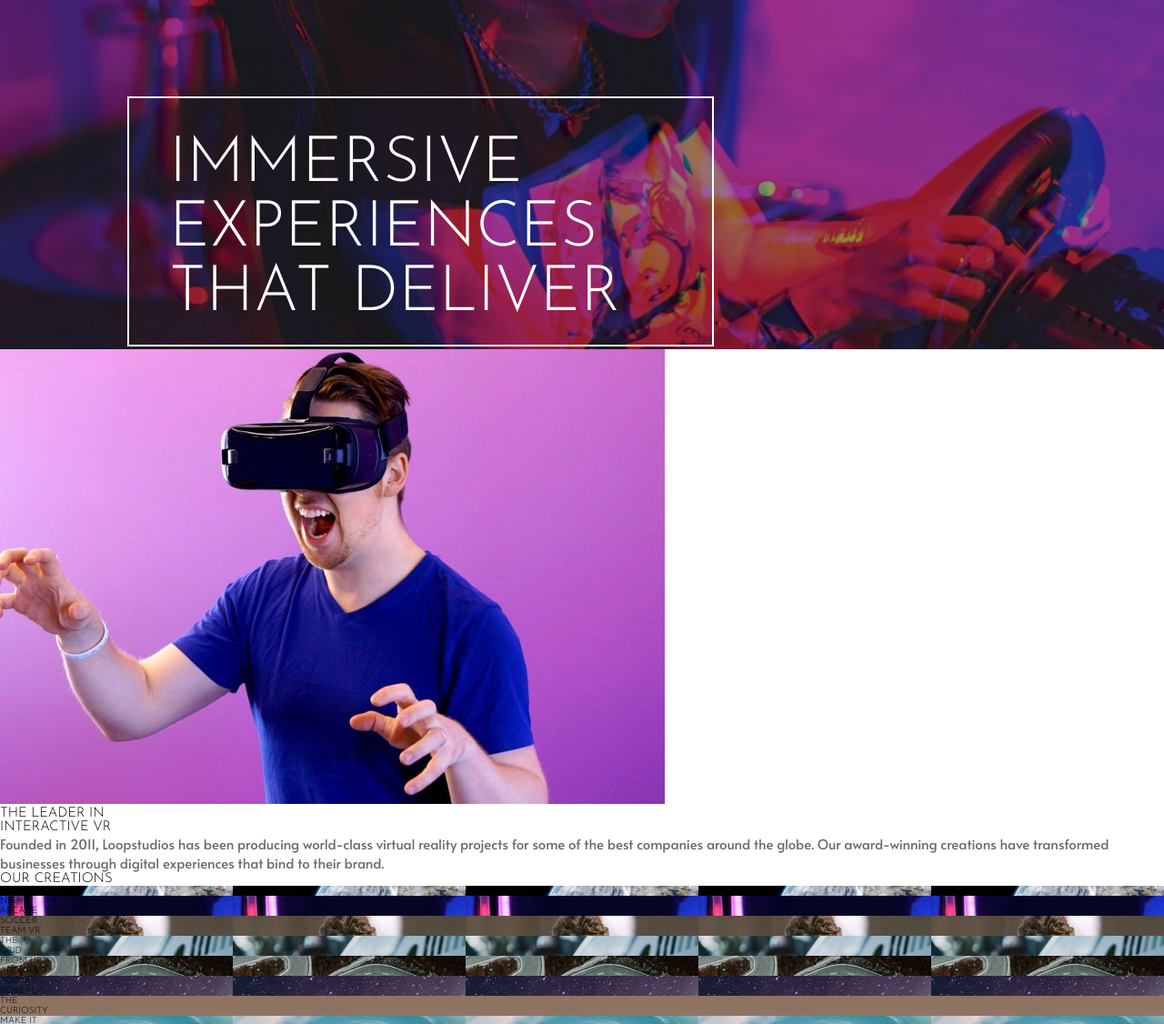
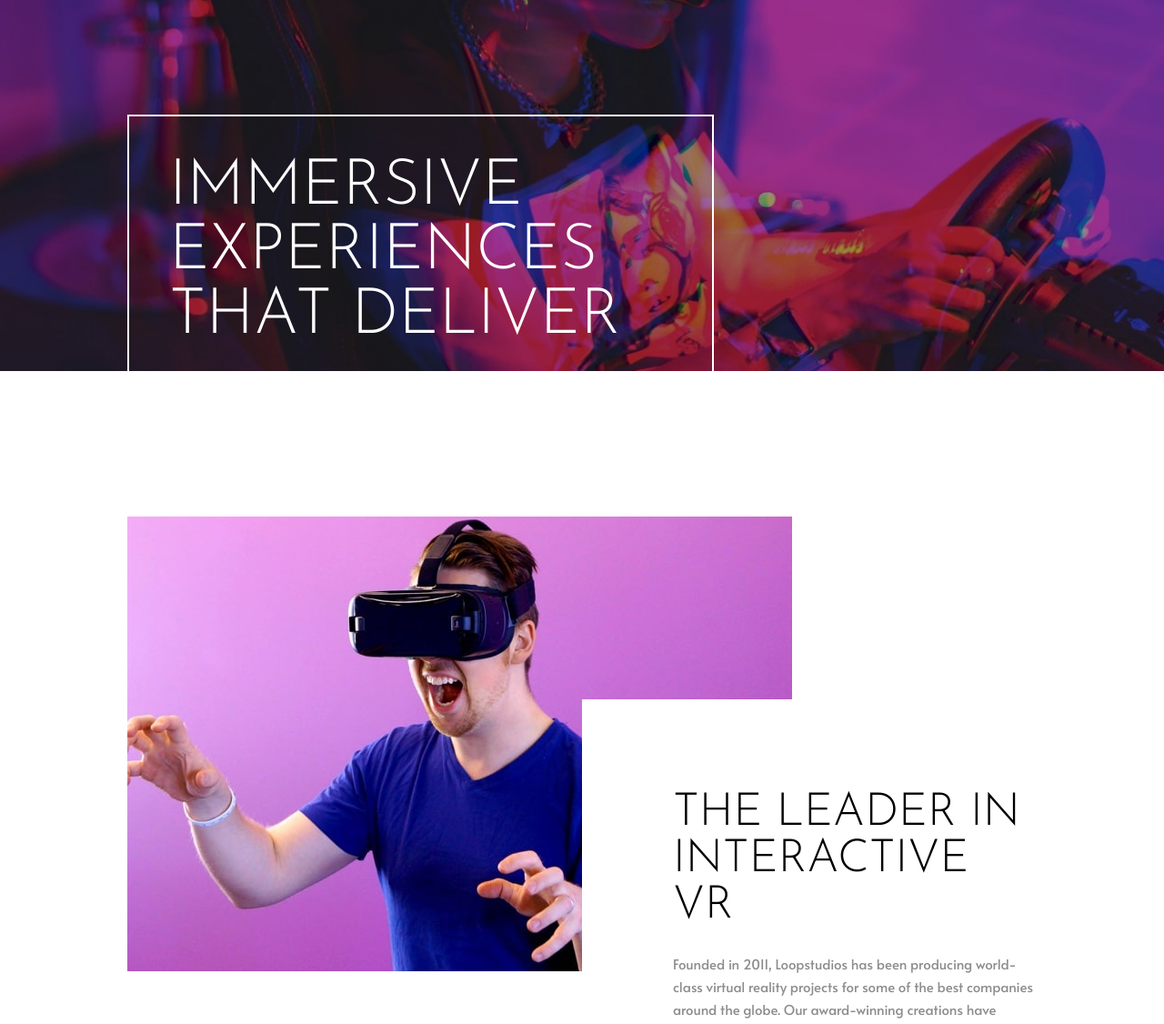
Before and after one commit to BL1133/loop-studios-landing-page, a website: page index.html in a window 1280 px wide. Shown: the part 96-1222 px from the top of the page at 91% size. Drawn offline with Linux system fonts and the light colour scheme.

Commit message:
about section

```diff
--- a/index.html
+++ b/index.html
@@ -45,7 +45,7 @@
             <li class="navigation-item">Support</li>
           </ul>
         </nav>
-        <div class="header__heading u-margin-top--big">
+        <div class="header__heading u-margin-top--medium">
           <h1 class="heading-primary">
             immersive <br />
             Experiences <br />
@@ -56,18 +56,20 @@
     </div>
 
     <main>
-      <section class="section__about">
+      <section
+        class="section__about u-margin-top--big u-margin-right-left--big"
+      >
         <img
           class="about__img"
           src="./images/desktop/image-interactive.jpg"
           alt=""
         />
         <div class="about__text">
-          <h2 class="heading-secondary">
+          <h2 class="about__heading heading-secondary">
             The Leader In <br />
             Interactive VR
           </h2>
-          <p class="paragraph">
+          <p class="about__paragraph paragraph">
             Founded in 2011, Loopstudios has been producing world-class virtual
             reality projects for some of the best companies around the globe.
             Our award-winning creations have transformed businesses through
@@ -75,7 +77,9 @@
           </p>
         </div>
       </section>
-      <section class="section__features">
+      <section
+        class="section__features u-margin-right-left--big u-margin-top--big"
+      >
         <div class="features__heading">
           <h2 class="heading-secondary">Our Creations</h2>
           <a href="#" class="btn"></a>
--- a/scss/base/_typography.scss
+++ b/scss/base/_typography.scss
@@ -14,7 +14,12 @@ body {
   font-size: 7rem;
   color: $color-white;
 }
+.heading-secondary {
+  font-size: 5rem;
+  color: $color-black;
+}
 .paragraph {
   font-size: $default-font-size;
-  color: $color-very-dark-grey;
+  color: $color-dark-grey;
+  line-height: 2.5rem;
 }
--- a/scss/base/_utilities.scss
+++ b/scss/base/_utilities.scss
@@ -10,22 +10,12 @@
   margin-left: 14rem;
 }
 .u-margin-top--big {
-  margin-top: 12rem;
+  margin-top: 16rem;
 }
 .u-margin-bottom--big {
   margin-bottom: 10rem;
 }
 // MEDIUM
 .u-margin-top--medium {
-  margin-top: 3rem;
+  margin-top: 14rem;
 }
-.u-margin-bottom--medium {
-  margin-top: 3rem;
-}
-// SMALL
-.u-margin-bottom--small {
-  margin-top: 2rem;
-}
-.u-margin-top--small {
-  margin-top: 2rem;
-}
--- a/scss/layout/_header.scss
+++ b/scss/layout/_header.scss
@@ -1,5 +1,5 @@
 .header-container {
-  height: 60vh;
+  height: 63vh;
   background-image: linear-gradient(rgba(0, 0, 0, 0.4), rgba(0, 0, 0, 0.4)),
     url(../../images/desktop/image-hero.jpg);
   background-position: center;
@@ -10,7 +10,7 @@
   &__heading {
     display: inline-block;
     border: 2px solid $color-white;
-    padding: 2rem 10rem 2rem 4.4rem;
+    padding: 2.5rem 10rem 2.5rem 4.4rem;
 
     h1 {
       padding-top: 18px; // Fixes stupid font issue that took me an hour and a half to figure out what the problem was
--- a/scss/pages/_home.scss
+++ b/scss/pages/_home.scss
@@ -0,0 +1,25 @@
+// About Section
+.section__about {
+  position: relative;
+}
+.about__img {
+}
+.about__text {
+  position: absolute;
+  bottom: 0;
+  right: 0;
+  z-index: 1;
+  width: 50%;
+  height: 60%;
+  background-color: white;
+}
+.about__paragraph {
+  padding-left: 10rem;
+  padding-top: 2.5rem;
+}
+.about__heading {
+  padding-top: 10rem;
+  padding-left: 10rem;
+}
+
+// Features Section
```
Also changed, not shown: css/style.comp.css.
